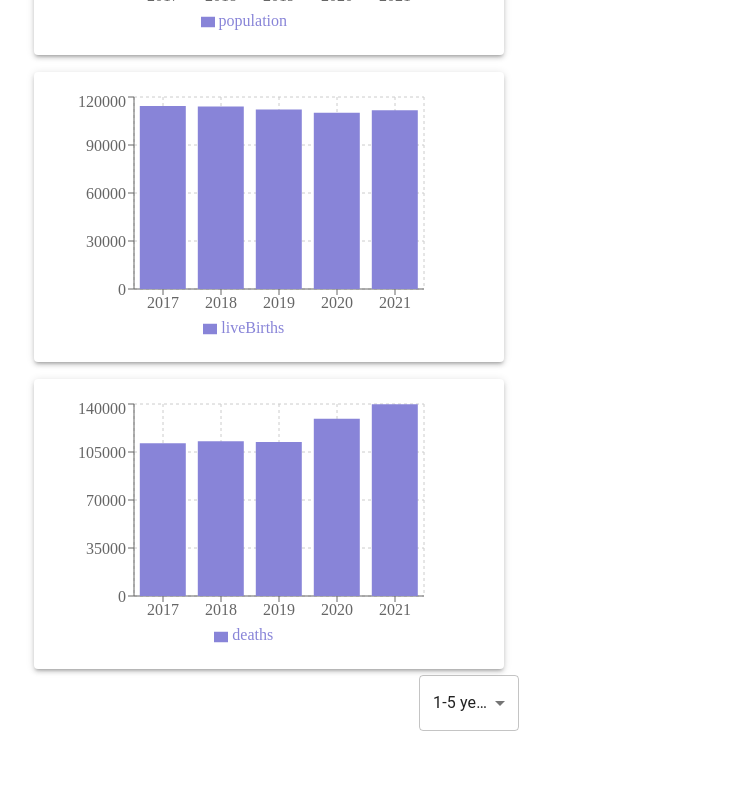
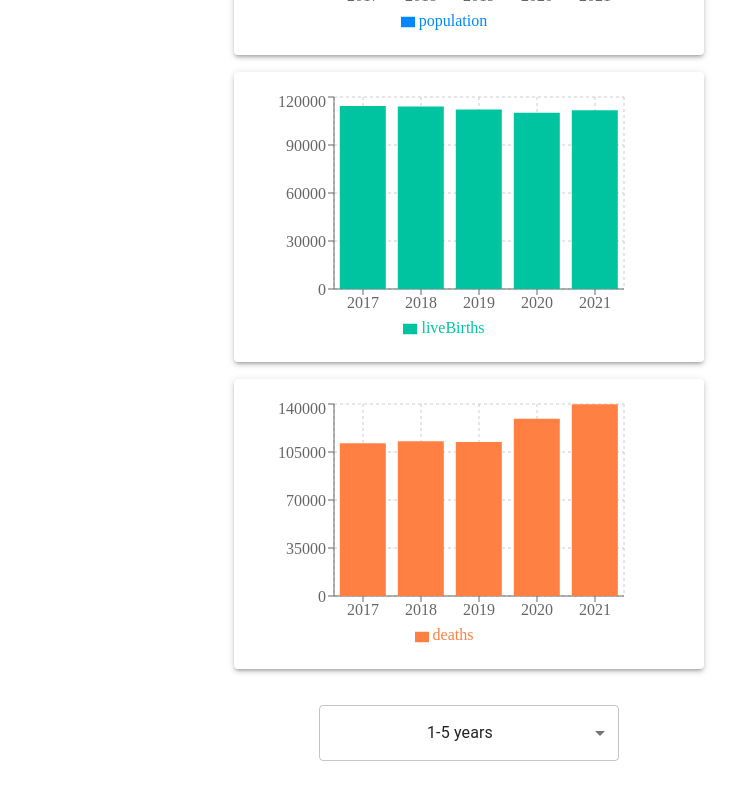
Before and after one commit to Jindra123/school-project, a React (Create React App) app: page / in a window 1280 px wide. Shown: the part 342-1142 px from the top of the page, without its empty margins (171-908 px from the left). Before the commit the page ends 1093 px from the top, so only its background shows below. Built offline with nearby package versions, Linux system fonts and the light colour scheme.

Commit message:
colors to graph

```diff
--- a/src/App.jsx
+++ b/src/App.jsx
@@ -13,10 +13,10 @@ function App() {
           <NavBar />
           <br />
           <Routes>
-              <Route path="/" element={<Dashboard />} />
-              <Route path="/home" element={<Home />} />
-              <Route path="/shops" element={<Shops />} />
-              <Route path="/create" element={<Create />} />
+              <Route exact path="/" element={<Dashboard />} />
+              <Route exact path="/home" element={<Home />} />
+              <Route exact path="/shops" element={<Shops />} />
+              <Route exact path="/create" element={<Create />} />
           </Routes>
       </BrowserRouter>
   );
--- a/src/components/dashboardGraph.jsx
+++ b/src/components/dashboardGraph.jsx
@@ -28,7 +28,7 @@ const DashboardGraph = (props) => {
                 <YAxis />
                 <Tooltip />
                 <Legend />
-                <Bar dataKey={props.graphName} fill="#8884d8" />
+                <Bar dataKey={props.graphName} fill={props.graphName === 'deaths' ? '#FF8042' : props.graphName === 'population' ?  '#0088FE' : '#00C49F'}/>
             </BarChart>
         </Paper>
     );
--- a/src/pages/dashboard.jsx
+++ b/src/pages/dashboard.jsx
@@ -25,18 +25,16 @@ function Dashboard() {
 
     return (
         <Grid sx={styles}>
-            <Box sx={{display: {xl: 'flex', md: 'grid'}, gap: '2%', marginBlock: '20px'}}>
+            <Box sx={{display: {xl: 'flex', lg: 'grid', md: 'grid', xs: 'grid'}, placeItems: 'center', gap: '2%', marginBlock: '20px'}}>
                 <DashboardGraph data={dashboardData} numberOfYears={numberOfYears} graphName="population"/>
                 <DashboardGraph data={dashboardData} numberOfYears={numberOfYears} graphName="liveBirths"/>
                 <DashboardGraph data={dashboardData} numberOfYears={numberOfYears} graphName="deaths"/>
             </Box>
             <Select
-                labelId="demo-simple-select-label"
-                id="demo-simple-select"
+                name="Years"
                 value={numberOfYears}
-                label="From - To years"
                 onChange={handleChange}
-                sx={{marginBlock: '20px', width: '100px'}}
+                sx={{marginBlock: '50px', width: '300px'}}
             >
                 <MenuItem value={1}>1 year</MenuItem>
                 <MenuItem value={2}>1-2 years</MenuItem>
```
